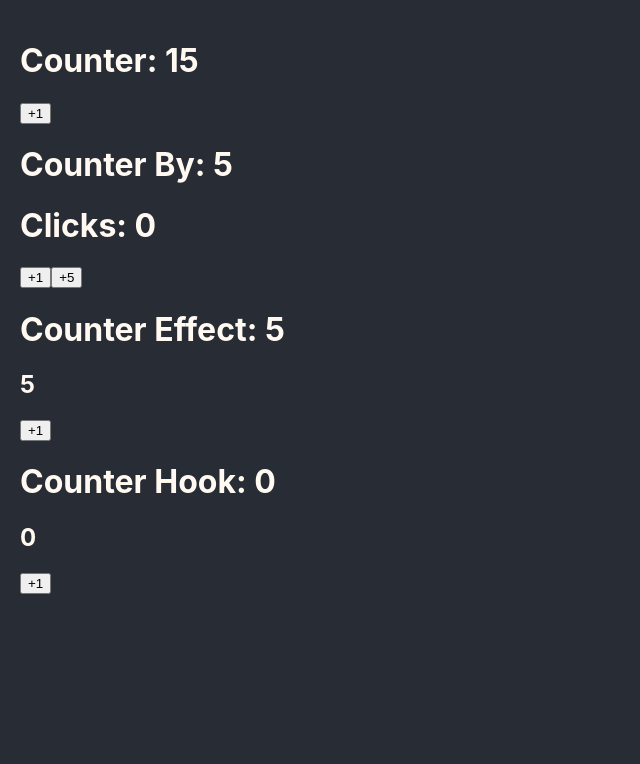
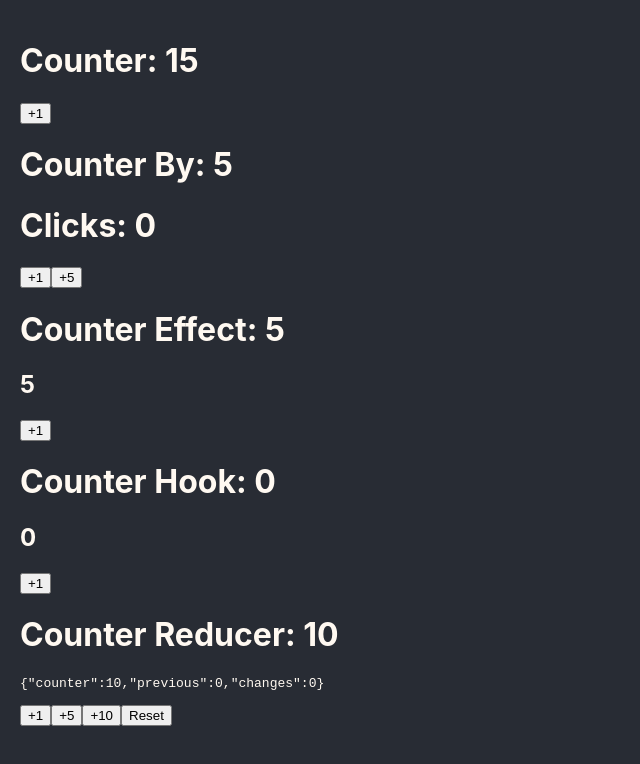
Before and after one commit to SofiArz/typescript-concepts-workshop, a React (Create React App) app: page / in a window 1280 px wide. Shown: the top 764 px of the page, without its empty margins (0-640 px from the left). Built offline with nearby package versions, Linux system fonts and the light colour scheme.

Commit message:
CounterReducer component

```diff
--- a/src/App.tsx
+++ b/src/App.tsx
@@ -2,6 +2,7 @@ import { Counter } from './bases/Counter'
 import { CounterBy } from './bases/CounterBy';
 import { CounterEffect } from './bases/CounterEffect';
 import { CounterHook } from './bases/CounterHook';
+import { CounterReducerComponent } from './bases/CounterReducer';
 
 function App() {
   return (
@@ -10,6 +11,7 @@ function App() {
       <CounterBy />
       <CounterEffect />
       <CounterHook />
+      <CounterReducerComponent />
     </>
   );
 }
--- /dev/null
+++ b/src/bases/CounterReducer.tsx
@@ -0,0 +1,64 @@
+import { useReducer } from 'react'
+
+interface CounterState {
+  counter: number,
+  previous: number,
+  changes: number,
+}
+
+const INITIAL_STATE : CounterState  = {
+  counter: 10,
+  previous: 0,
+  changes: 0
+}
+
+type CounterAction =
+    | {  type: 'increaseBy', payload: { value: number } }
+    | {  type: 'reset' }
+
+const counterReducer = (state: CounterState, action: CounterAction) : CounterState => {
+
+  switch(action.type){
+    case 'reset':
+      return {
+        changes: 0,
+        counter: 0,
+        previous: 0,
+      }
+    case 'increaseBy':
+        return {
+          changes:  state.changes + 1,
+          counter:  state.counter + action.payload.value,
+          previous: state.counter,
+         }
+    default:
+      return state;
+  }
+}
+
+export const CounterReducerComponent = () => {
+    const [state, dispatch] = useReducer(counterReducer, INITIAL_STATE);
+
+    const handleReset = () => {
+      dispatch({ type:'reset' })
+    }
+
+    const handleIncreaseBy = (value: number) => {
+      dispatch({ type:'increaseBy', payload:{ value } })
+    }
+    return (
+      <>
+        <h1>Counter Reducer: { state.counter }</h1>
+        <pre>
+         {JSON.stringify(state)}
+        </pre>
+
+        <button onClick={() => handleIncreaseBy(1) }>  +1  </button>
+        <button onClick={() => handleIncreaseBy(5) }>  +5  </button>
+        <button onClick={() => handleIncreaseBy(10)}> +10 </button>
+
+        <button onClick={ handleReset }> Reset </button>
+      </>
+  );
+
+};
```
